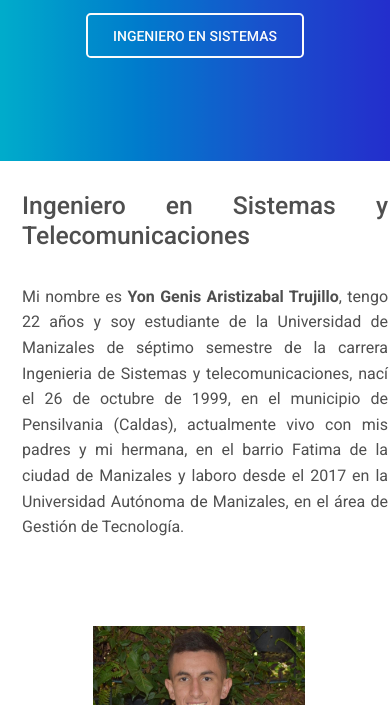
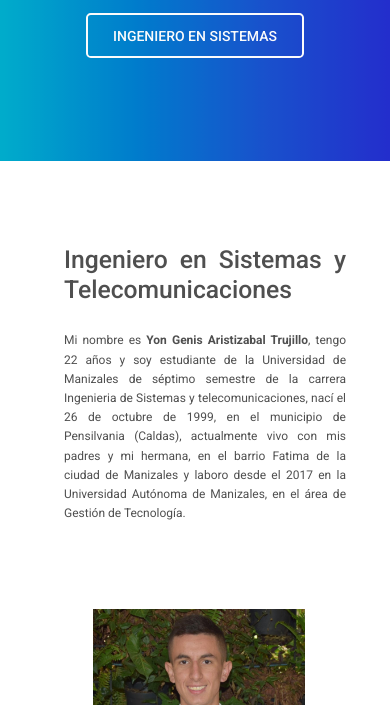
Before and after one commit to YonAristizabal/HojaDeVida, a plain HTML site: page index.html in a window 390 px wide. Shown: the part 139-844 px from the top of the page. Drawn offline with nearby package versions, Linux system fonts and the light colour scheme; a script that the page names is missing.

Commit message:
Ajuste responsive
Se realiza ajuste resposive

```diff
--- a/css/styles.css
+++ b/css/styles.css
@@ -26,7 +26,7 @@
 
 .description {
     margin-top: 50px;
-    margin-left: 201px;
+    margin-left: 190px;
 }
 
 .description .tittle {
@@ -59,6 +59,9 @@
 @media (max-width: 768px) {
     .description{
         margin: 10px;
+        padding: 54px;
+        width: 100%;
+        font-size: 12px;
     }
 
     .description .info {
```
